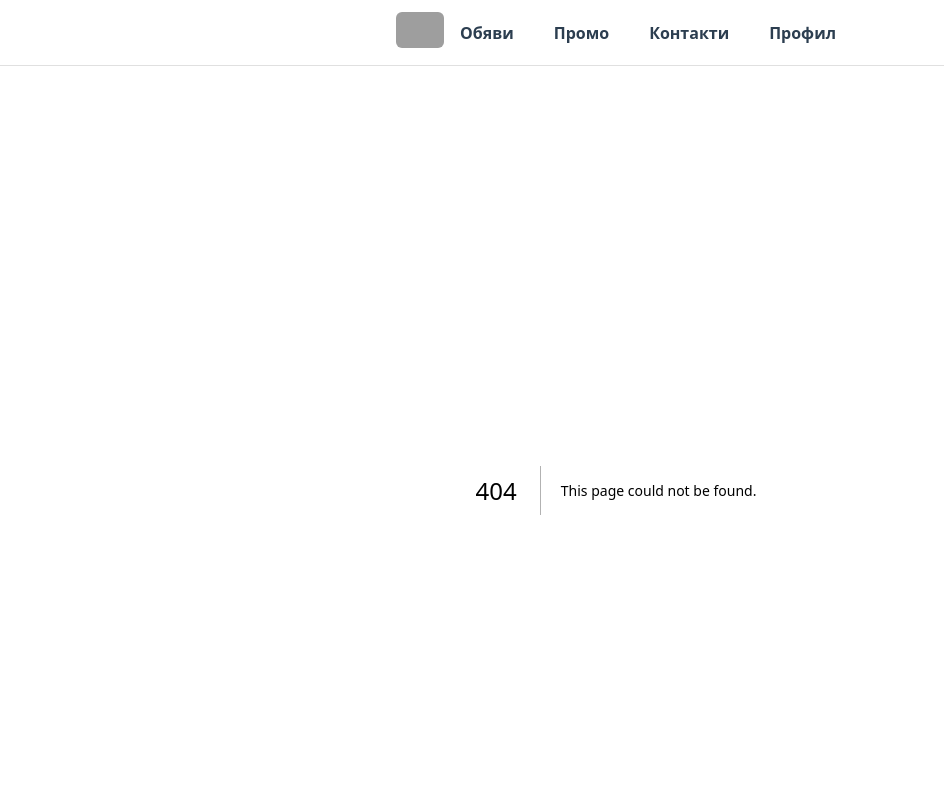
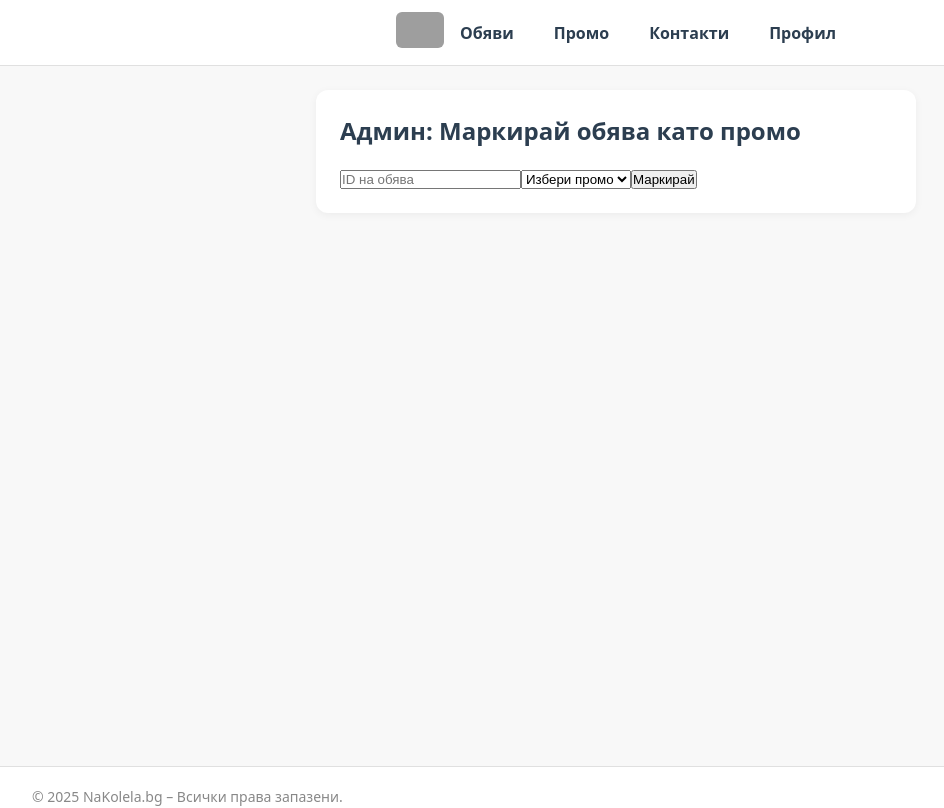
Before and after one commit to slav1028/nakolela, a Next.js app: page /admin in a window 1280 px wide. Before the commit this address had no page. Shown: the top 808 px of the page, without its empty margins (24-968 px from the left). Built offline with nearby package versions, Linux system fonts and the light colour scheme; grey boxes are pictures that could not be loaded.

Commit message:
Create page.tsx

```diff
--- /dev/null
+++ b/app/admin/page.tsx
@@ -0,0 +1,42 @@
+'use client'
+import { useState } from 'react'
+
+export default function AdminPanel() {
+  const [selectedId, setSelectedId] = useState('')
+  const [selectedPromo, setSelectedPromo] = useState('')
+  const [result, setResult] = useState<string | null>(null)
+
+  const handleApply = () => {
+    if (!selectedId || !selectedPromo) {
+      setResult('❌ Моля, попълнете и двете полета.')
+      return
+    }
+
+    // Тук по-късно може да добавим API или базата
+    console.log('Маркирана обява:', selectedId, selectedPromo)
+    setResult(`✅ Обява #${selectedId} маркирана като ${selectedPromo.toUpperCase()}`)
+  }
+
+  return (
+    <div className="form-wrapper">
+      <h1>Админ: Маркирай обява като промо</h1>
+      <input
+        type="text"
+        placeholder="ID на обява"
+        value={selectedId}
+        onChange={(e) => setSelectedId(e.target.value)}
+      />
+
+      <select value={selectedPromo} onChange={(e) => setSelectedPromo(e.target.value)}>
+        <option value="">Избери промо</option>
+        <option value="vip">⭐ VIP</option>
+        <option value="color">🎨 Цветна</option>
+        <option value="hot">🔥 Топ</option>
+      </select>
+
+      <button onClick={handleApply}>Маркирай</button>
+
+      {result && <p style={{ marginTop: '20px' }}>{result}</p>}
+    </div>
+  )
+}
```
